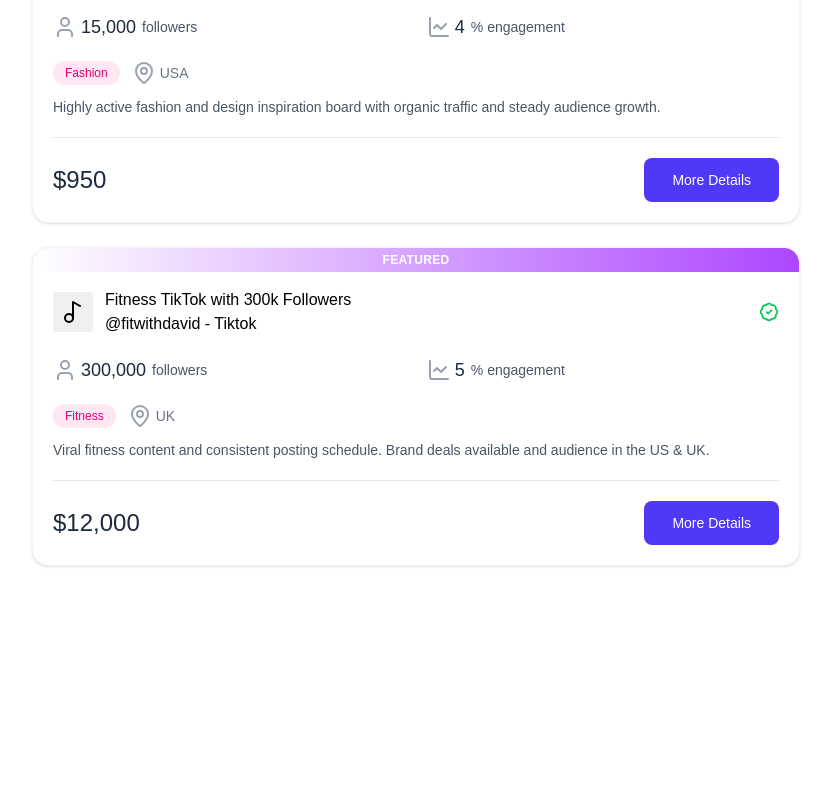
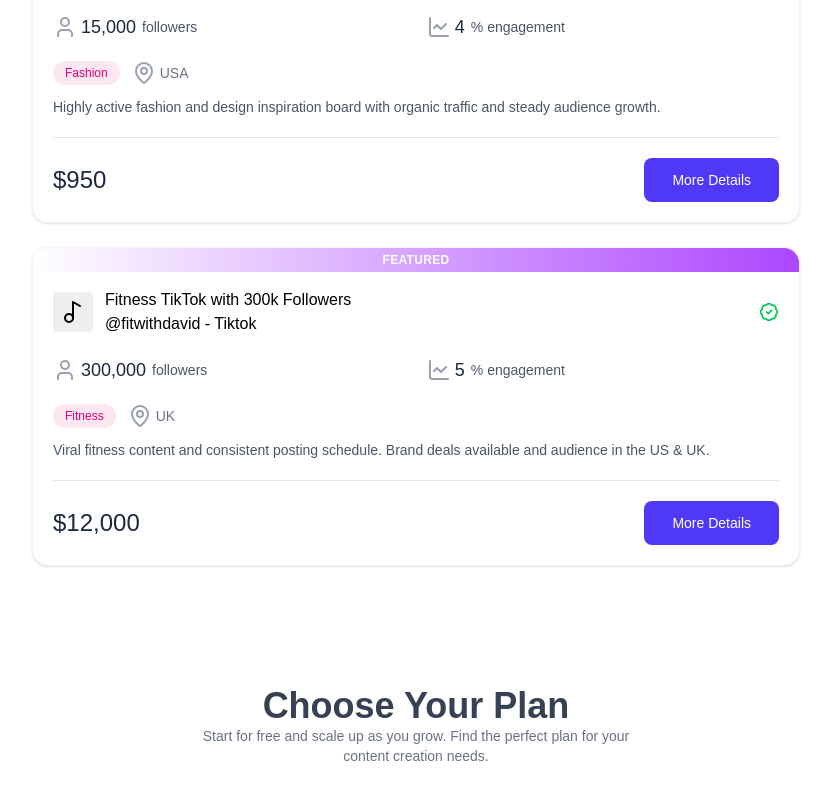
Before and after one commit to waibaBikash/Flipearn, a React (Vite) app in the folder client/: page / in a window 1280 px wide. Shown: the part 1518-2318 px from the top of the page, without its empty margins (224-1055 px from the left). Before the commit the page ends 2116 px from the top, so only its background shows below. Built offline with nearby package versions, Linux system fonts and the light colour scheme; no server answers; a web font is replaced by a local one.

Commit message:
feat: add Plans component to Home page

```diff
--- a/client/src/components/Plans.jsx
+++ b/client/src/components/Plans.jsx
@@ -2,8 +2,15 @@
 
 const Plans = () => {
   return (
-    <div>
+    <div className='max-w-2xl mx-auto z-20 my-30 max-md:px-4'>
+       <div className='text-center'>
+          <h2 className='text-gray-700 text-4xl font-semibold'>Choose Your Plan</h2>
+          <p className='text-gray-500 text-sm max-w-md mx-auto'>Start for free and scale up as you grow. Find the perfect plan for your content creation needs.
+          </p>
+       </div>
+         <div>
 
+         </div>
     </div>
   )
 }
--- a/client/src/pages/Home.jsx
+++ b/client/src/pages/Home.jsx
@@ -1,12 +1,14 @@
 import React from 'react'
 import Hero from '../components/Hero'
 import LatestListings from '../components/LatestListings'
+import Plans from '../components/Plans'
 
 const Home = () => {
   return (
     <div>
       <Hero />
       <LatestListings />
+      <Plans />
     </div>
   )
 }
```
